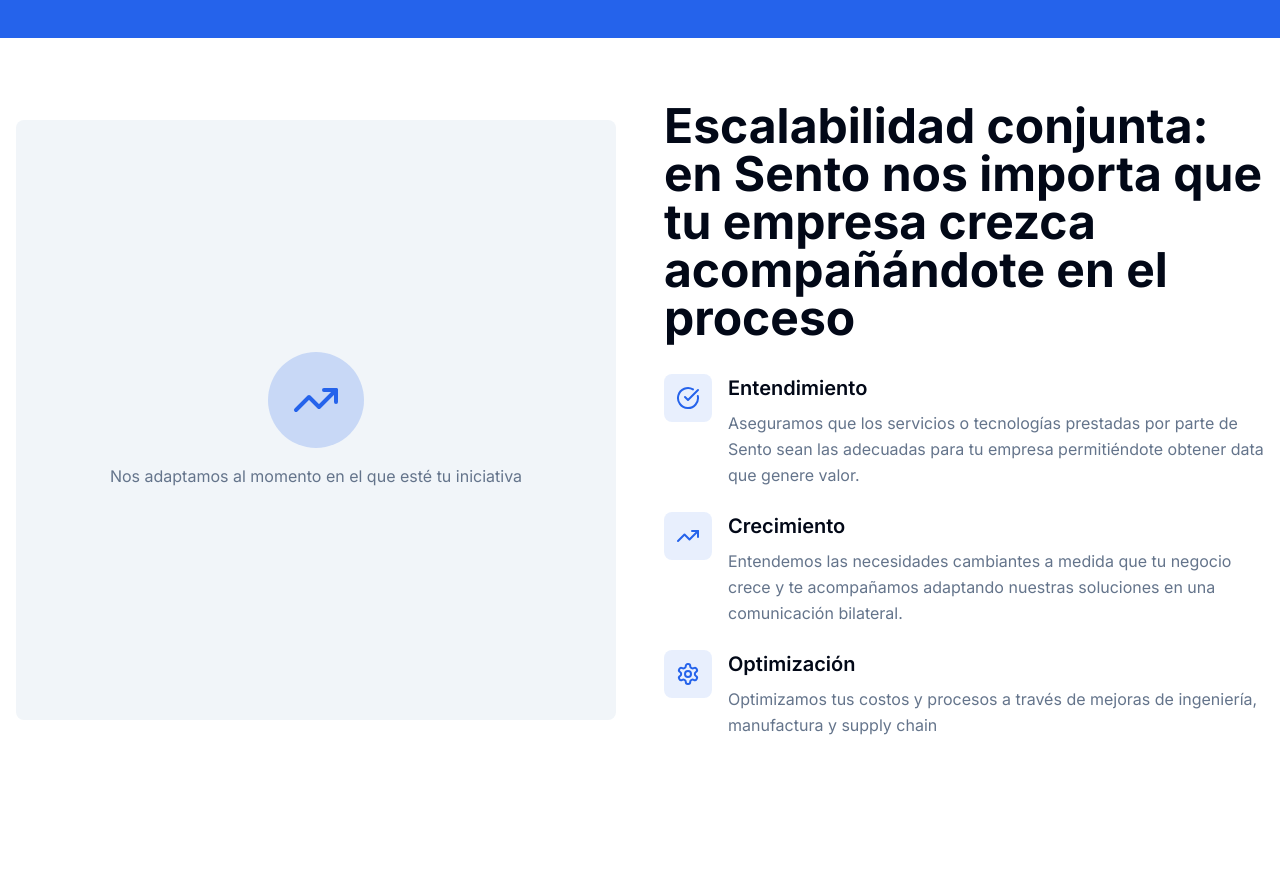
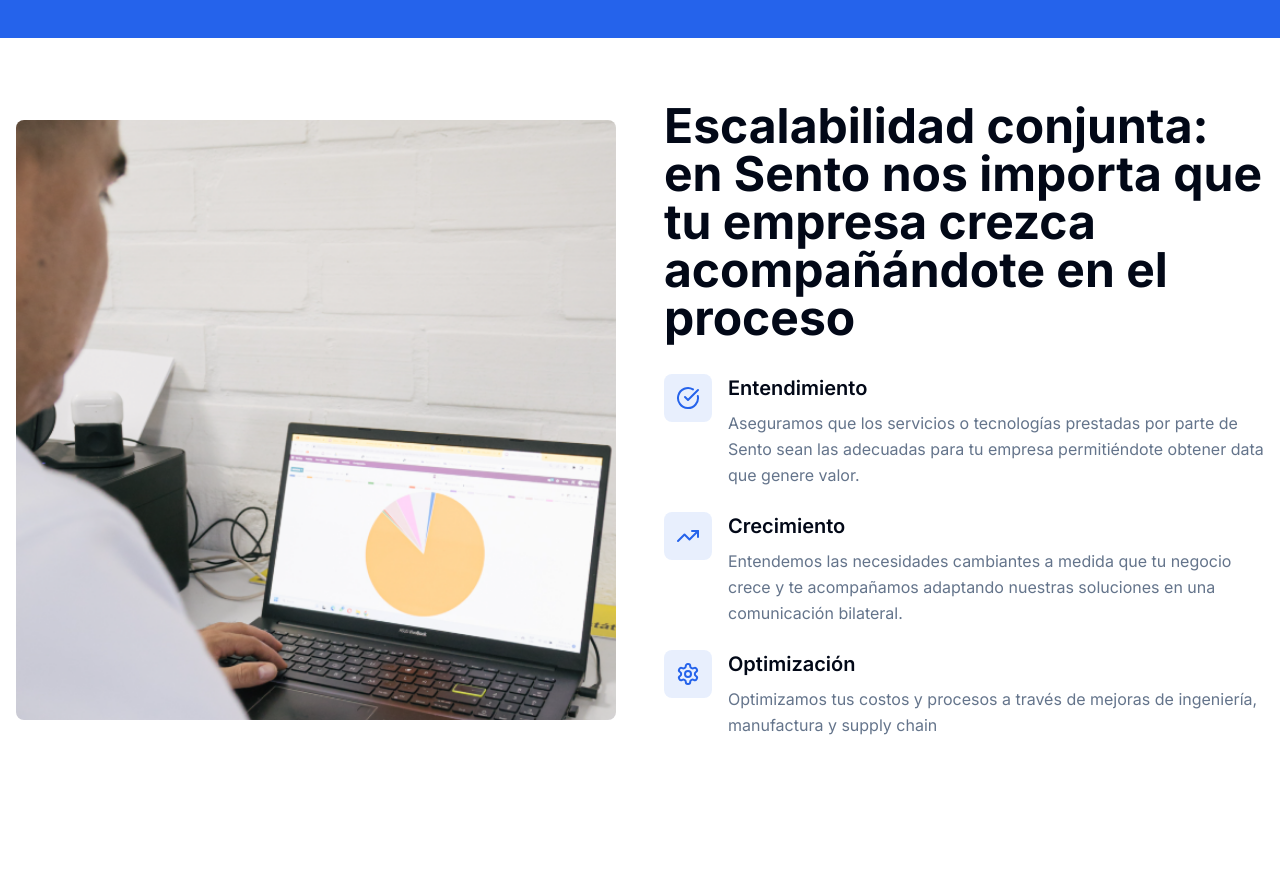
Before and after one commit to ddgrana/sento-echo-replica, a React (Vite) app: page / in a window 1280 px wide. Shown: the part 1980-2866 px from the top of the page. Built offline with nearby package versions, Linux system fonts and the light colour scheme.

Commit message:
Add image to section
Insert image into the specified section.

```diff
--- a/src/components/ScalabilitySection.tsx
+++ b/src/components/ScalabilitySection.tsx
@@ -51,17 +51,14 @@ const ScalabilitySection = () => {
             </div>
           </div>
 
-          {/* Image placeholder - similar to the reference */}
+          {/* Image */}
           <div className="lg:order-first">
-            <div className="aspect-square bg-muted rounded-lg flex items-center justify-center">
-              <div className="text-center p-8">
-                <div className="w-24 h-24 bg-primary/20 rounded-full mx-auto mb-4 flex items-center justify-center">
-                  <TrendingUp className="w-12 h-12 text-primary" />
-                </div>
-                <p className="text-muted-foreground">
-                  Nos adaptamos al momento en el que esté tu iniciativa
-                </p>
-              </div>
+            <div className="aspect-square rounded-lg overflow-hidden">
+              <img
+                src="/lovable-uploads/a054cd9b-e364-44b7-99d4-792dcd3d0d04.png"
+                alt="Nos adaptamos al momento en el que esté tu iniciativa"
+                className="w-full h-full object-cover"
+              />
             </div>
           </div>
         </div>
```
Also changed, not shown: public/lovable-uploads/a054cd9b-e364-44b7-99d4-792dcd3d0d04.png (added).
